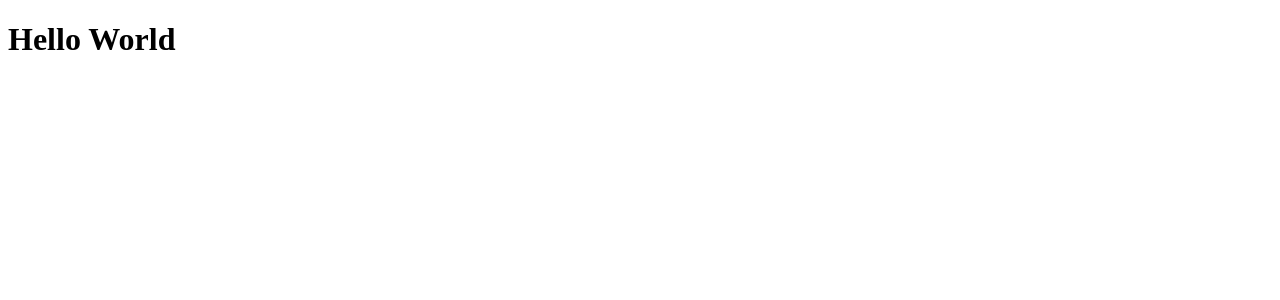
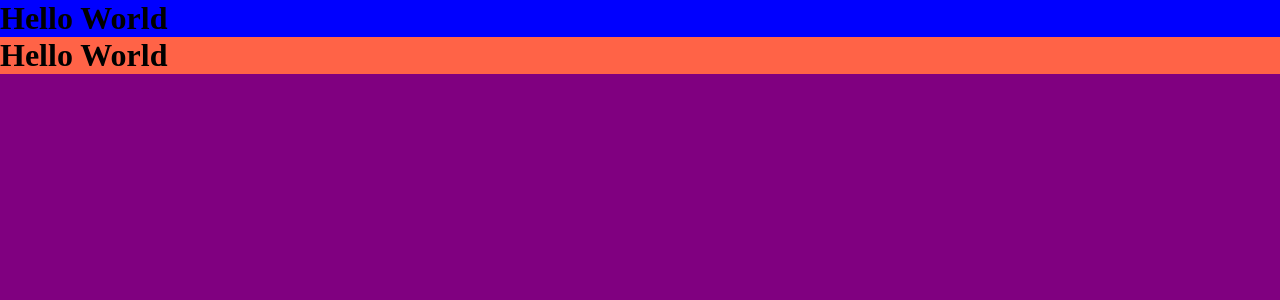
Before and after one commit to jos3s/reactnext_landing_page, a React (Create React App) app: page / in a window 1280 px wide. Shown: the top 300 px of the page. Built offline with nearby package versions, Linux system fonts and the light colour scheme.

Commit message:
Usando styled components

```diff
--- a/package.json
+++ b/package.json
@@ -9,6 +9,7 @@
     "react": "^17.0.2",
     "react-dom": "^17.0.2",
     "react-scripts": "4.0.3",
+    "styled-components": "^5.3.0",
     "web-vitals": "^1.0.1"
   },
   "scripts": {
--- a/src/index.js
+++ b/src/index.jsx
@@ -1,9 +1,11 @@
 import React from 'react';
 import ReactDOM from 'react-dom';
+import { GlobalStyles } from './styles/globalStyles';
 import Home from './templates/App';
 
 ReactDOM.render(
   <React.StrictMode>
+    <GlobalStyles />
     <Home />
   </React.StrictMode>,
   document.getElementById('root'),
--- /dev/null
+++ b/src/styles/globalStyles.js
@@ -0,0 +1,11 @@
+import { createGlobalStyle } from 'styled-components';
+
+export const GlobalStyles = createGlobalStyle`
+  *{
+    margin:0;
+    padding:0;
+  }
+  body{
+    background:purple;
+  }
+`;
--- a/src/templates/App/App.css
+++ /dev/null
@@ -1,38 +0,0 @@
-.App {
-  text-align: center;
-}
-
-.App-logo {
-  height: 40vmin;
-  pointer-events: none;
-}
-
-@media (prefers-reduced-motion: no-preference) {
-  .App-logo {
-    animation: App-logo-spin infinite 20s linear;
-  }
-}
-
-.App-header {
-  background-color: #282c34;
-  min-height: 100vh;
-  display: flex;
-  flex-direction: column;
-  align-items: center;
-  justify-content: center;
-  font-size: calc(10px + 2vmin);
-  color: white;
-}
-
-.App-link {
-  color: #61dafb;
-}
-
-@keyframes App-logo-spin {
-  from {
-    transform: rotate(0deg);
-  }
-  to {
-    transform: rotate(360deg);
-  }
-}
--- a/src/templates/App/index.jsx
+++ b/src/templates/App/index.jsx
@@ -1,7 +1,14 @@
+import * as Styled from './styles';
+
 function Home() {
   return (
     <div>
-      <h1>Hello World</h1>
+      <Styled.Wrapper background="blue">
+        <h1>Hello World</h1>
+      </Styled.Wrapper>
+      <Styled.Wrapper background="tomato">
+        <h1>Hello World</h1>
+      </Styled.Wrapper>
     </div>
   );
 }
--- /dev/null
+++ b/src/templates/App/styles.js
@@ -0,0 +1,7 @@
+import styled, { css } from 'styled-components';
+
+export const Wrapper = styled.div`
+  ${(props) => css`
+    background: ${props.background};
+  `}
+`;
```
Also changed, not shown: 2 other files (tests, documents, lock files or other folders).
